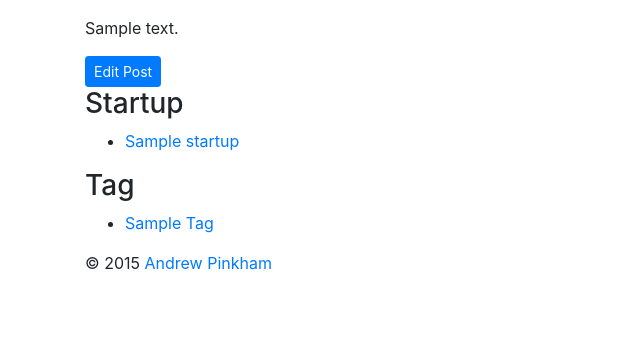
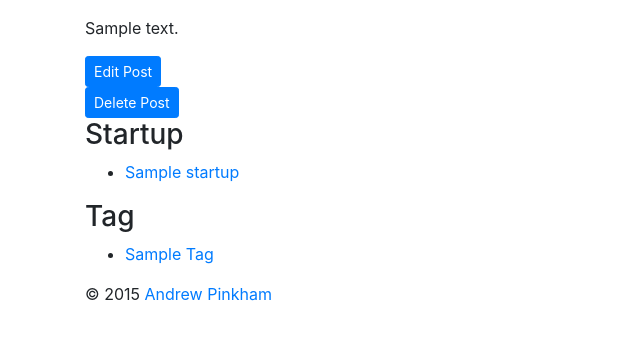
Before and after one commit to redyelruc/suorganiser, a Django app: a page that uses blog/templates/blog/post_detail.html in a window 1280 px wide. Shown: the part 214-554 px from the top of the page, without its empty margins (0-640 px from the left). Run offline with Django 3.2, Linux system fonts and the light colour scheme; tables that the repository leaves empty hold one stand-in row (values such as "Sample post"); some libraries are stand-ins or nearby versions.

Commit message:
Added a PostDelete form, page and url. Need to add the same for the other objects next.

```diff
--- a/blog/models.py
+++ b/blog/models.py
@@ -26,3 +26,7 @@ class Post(models.Model):
 
     def get_update_url(self):
         return reverse('blog_post_update', kwargs={'year':self.pub_date.year, 'month':self.pub_date.month, 'slug':self.slug})
+
+
+    def get_delete_url(self):
+        return reverse('blog_post_delete', kwargs={'year':self.pub_date.year, 'month':self.pub_date.month, 'slug': self.slug})
--- a/blog/templates/blog/post_detail.html
+++ b/blog/templates/blog/post_detail.html
@@ -21,6 +21,12 @@
             <a href="{{post.get_update_url}}">
             <button class="btn btn-primary btn-sm" onclick = "">
                     Edit Post</button>
+            </a>
+        </div>
+        <div>
+            <a href="{{post.get_delete_url}}">
+            <button class="btn btn-primary btn-sm" onclick = "">
+                    Delete Post</button>
             </a>
         </div>
     {% if post.startups.all or post.tags.all %}
--- a/blog/templates/blog/post_list.html
+++ b/blog/templates/blog/post_list.html
@@ -19,6 +19,12 @@
                         <a href="{{ post.get_absolute_url }}">
                             {{ post.title|title }}</a>
                     </h2>
+                            <div>
+{#            <a href="{{post.get_delete_url}}">#}
+{#            <button class="btn btn-primary btn-sm" onclick = "">#}
+{#                    Delete Post</button>#}
+            </a>
+        </div>
                     <p>
                         Written on:
                         <time datetime="{{ post.pub_date|date:"Y-m-d" }}">
--- a/blog/views.py
+++ b/blog/views.py
@@ -48,6 +48,17 @@
             return redirect(new_post)
 
 
+class PostDelete(View):
+
+    def get(self, request, year, month, slug):
+        post = get_object_or_404(Post, pub_date__year=year, pub_date__month=month, slug__iexact=slug)
+        return render(request, 'blog/post_confirm_delete.html', {'post': post})
+
+    def post(self, request, year, month, slug):
+        post=get_object_or_404(Post, pub_date__year = year, pub_date__month =month, slug__iexact=slug)
+        post.delete()
+        return redirect ('blog_post_list')
+
 def post_detail(request, year, month, slug):
     post = get_object_or_404(Post, pub_date__year = year, pub_date__month =month, slug__iexact=slug)
     return render( request, 'blog/post_detail.html', {'post':post})
--- a/suorganiser/urls.py
+++ b/suorganiser/urls.py
@@ -16,7 +16,7 @@ Including another URLconf
 from django.contrib import admin
 from django.urls import path
 from .views import redirect_root
-from blog.views import PostList, PostCreate, PostUpdate, post_detail
+from blog.views import PostList, PostCreate, PostUpdate, PostDelete, post_detail
 from organizer.views import TagCreate, TagUpdate, StartupCreate, StartupUpdate, NewsLinkCreate, NewsLinkUpdate, startup_detail, startup_list, tag_detail, tag_list
 
 urlpatterns = [
@@ -34,6 +34,7 @@ urlpatterns = [
     path('blog/create/',PostCreate.as_view(), name='blog_post_create'),
     path('blog/<year>/<month>/<slug>', post_detail, name='blog_post_detail'),
     path('blog/<year>/<month>/<slug>/update', PostUpdate.as_view(), name='blog_post_update'),
+    path('blog/<year>/<month>/<slug>/delete', PostDelete.as_view(), name='blog_post_delete'),
     path('newslink/create', NewsLinkCreate.as_view(), name='organizer_newslink_create'),
     path('newslink/update/<pk>', NewsLinkUpdate.as_view(), name='organizer_newslink_update'),
 
```
Also changed, not shown: blog/templates/blog/post_confirm_delete.html (added, +20 -0 lines).
